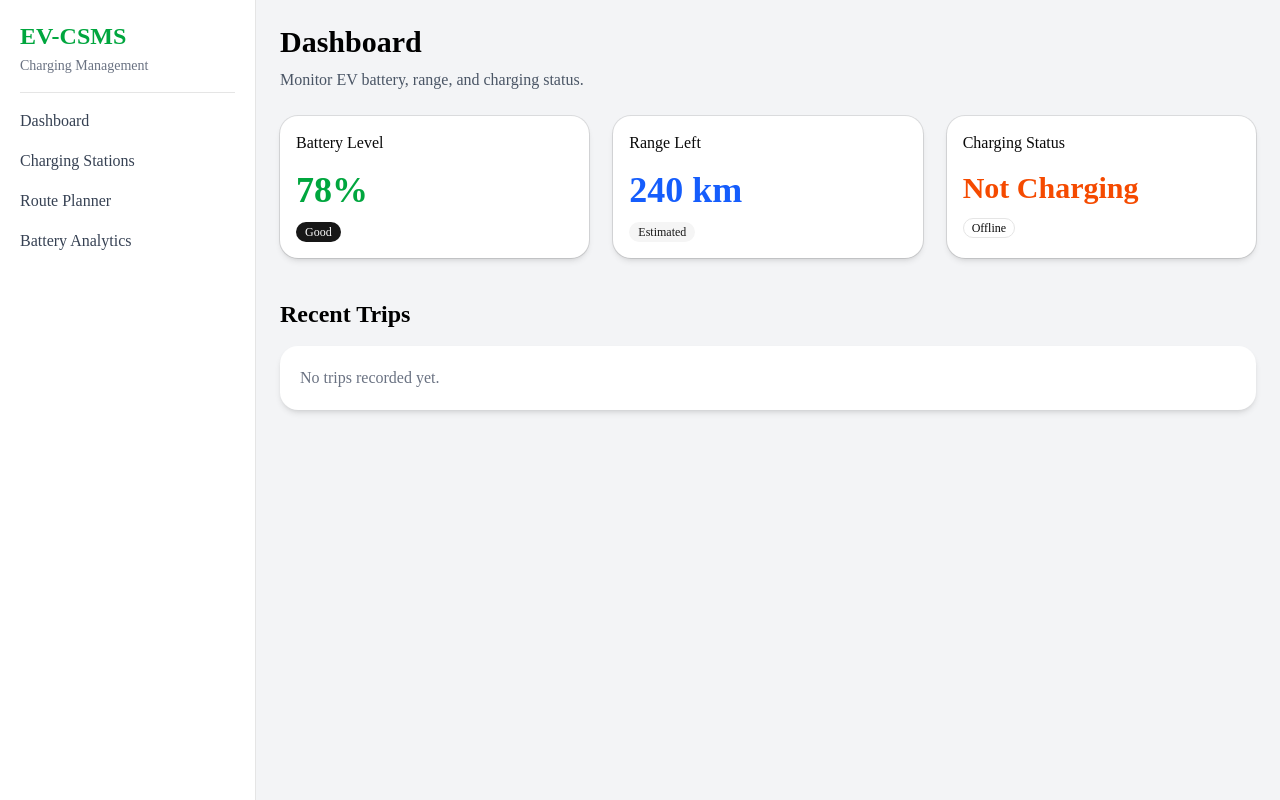
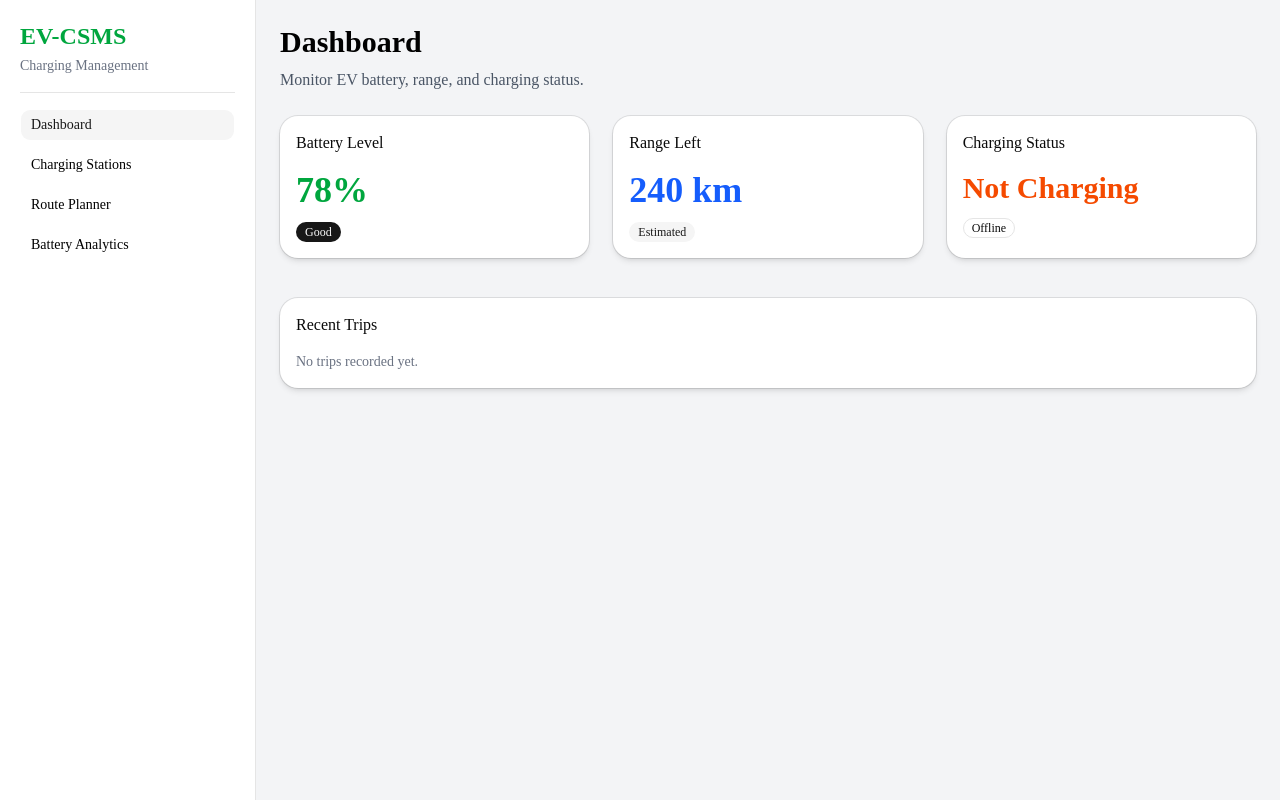
Before and after one commit to mohammedabdulalinabeel/ev-project, a Next.js app: page / in a window 1280 px wide. Built offline with nearby package versions, Linux system fonts and the light colour scheme.

Commit message:
feat: implement core dashboard, route planning, and station navigation UI components

```diff
--- a/src/app/layout.tsx
+++ b/src/app/layout.tsx
@@ -1,5 +1,8 @@
 import "./globals.css";
-import Sidebar from "../components/ui/Sidebar";
+import Sidebar, { SidebarNav } from "../components/ui/Sidebar";
+import { Sheet, SheetContent, SheetTrigger } from "@/components/ui/sheet";
+import { Button } from "@/components/ui/button";
+import { Menu } from "lucide-react";
 
 export const metadata = {
   title: "EV-CSMS",
@@ -14,9 +17,27 @@ export default function RootLayout({
   return (
     <html lang="en">
       <body className="bg-gray-100 text-black">
-        <div className="flex">
+        <div className="flex min-h-screen">
           <Sidebar />
-          <main className="flex-1 p-6">{children}</main>
+          <div className="flex-1 flex flex-col min-w-0">
+            {/* Mobile Header */}
+            <header className="md:hidden flex items-center p-4 bg-white border-b sticky top-0 z-50">
+              <Sheet>
+                <SheetTrigger asChild>
+                  <Button variant="ghost" size="icon" className="mr-2">
+                    <Menu className="h-5 w-5" />
+                    <span className="sr-only">Toggle navigation menu</span>
+                  </Button>
+                </SheetTrigger>
+                <SheetContent side="left" className="p-0 w-64 border-r fixed inset-y-0 z-50 bg-white">
+                  <SidebarNav />
+                </SheetContent>
+              </Sheet>
+              <h1 className="text-lg font-bold text-green-600">EV-CSMS</h1>
+            </header>
+
+            <main className="flex-1 p-6 overflow-x-hidden">{children}</main>
+          </div>
         </div>
       </body>
     </html>
--- a/src/app/page.tsx
+++ b/src/app/page.tsx
@@ -9,7 +9,7 @@ export default function Dashboard() {
         Monitor EV battery, range, and charging status.
       </p>
 
-      <div className="grid grid-cols-1 md:grid-cols-3 gap-6 mt-6">
+      <div className="grid grid-cols-1 sm:grid-cols-2 lg:grid-cols-3 gap-6 mt-6">
         <Card className="rounded-2xl shadow-md">
           <CardHeader>
             <CardTitle>Battery Level</CardTitle>
@@ -46,11 +46,14 @@ export default function Dashboard() {
       </div>
 
       <div className="mt-10">
-        <h3 className="text-2xl font-semibold">Recent Trips</h3>
-
-        <div className="mt-4 bg-white rounded-2xl shadow-md p-5">
-          <p className="text-gray-500">No trips recorded yet.</p>
-        </div>
+        <Card className="rounded-2xl shadow-md">
+          <CardHeader>
+            <CardTitle>Recent Trips</CardTitle>
+          </CardHeader>
+          <CardContent>
+            <p className="text-gray-500">No trips recorded yet.</p>
+          </CardContent>
+        </Card>
       </div>
     </div>
   );
--- a/src/app/route/page.tsx
+++ b/src/app/route/page.tsx
@@ -6,7 +6,8 @@ import dynamic from "next/dynamic";
 import { Input } from "@/components/ui/input";
 import { Button } from "@/components/ui/button";
 import { Card, CardContent, CardHeader, CardTitle } from "@/components/ui/card";
-import { MapPin } from "lucide-react";
+import { Alert, AlertDescription, AlertTitle } from "@/components/ui/alert";
+import { AlertCircle, MapPin } from "lucide-react";
 
 const RouteMap = dynamic(() => import("@/components/RouteMap"), { ssr: false });
 
@@ -216,7 +217,13 @@ export default function RoutePlannerPage() {
             <p>Estimated Range: <span className="font-semibold text-green-600">{remainingRange.toFixed(1)} km</span></p>
           </div>
 
-          {error && <p className="text-red-600">{error}</p>}
+          {error && (
+            <Alert variant="destructive">
+              <AlertCircle className="h-4 w-4" />
+              <AlertTitle>Error</AlertTitle>
+              <AlertDescription>{error}</AlertDescription>
+            </Alert>
+          )}
           {isLoading && <p className="text-blue-600">Finding route...</p>}
 
           {distanceKm && (
--- a/src/app/stations/page.tsx
+++ b/src/app/stations/page.tsx
@@ -12,6 +12,8 @@ import {
   TableRow,
 } from "@/components/ui/table";
 import { Card, CardContent, CardHeader, CardTitle } from "@/components/ui/card";
+import { Alert, AlertDescription, AlertTitle } from "@/components/ui/alert";
+import { AlertCircle } from "lucide-react";
 import dynamic from "next/dynamic";
 
 type Station = {
@@ -163,8 +165,14 @@ export default function StationsPage() {
               <b>Current Location:</b> {vehicleLat.toFixed(4)},{" "}
               {vehicleLon.toFixed(4)}
             </p>
+          ) : error ? (
+            <Alert variant="destructive">
+              <AlertCircle className="h-4 w-4" />
+              <AlertTitle>Error</AlertTitle>
+              <AlertDescription>{error}</AlertDescription>
+            </Alert>
           ) : (
-            <p className="text-red-600">{error || "Detecting location..."}</p>
+            <p className="text-gray-500">Detecting location...</p>
           )}
 
           {/* Battery input */}
--- a/src/components/ui/Sidebar.tsx
+++ b/src/components/ui/Sidebar.tsx
@@ -1,31 +1,47 @@
+"use client";
+
 import Link from "next/link";
+import { usePathname } from "next/navigation";
 import { Separator } from "@/components/ui/separator";
+import { Button } from "@/components/ui/button";
 
-export default function Sidebar() {
+const routes = [
+  { href: "/", label: "Dashboard" },
+  { href: "/stations", label: "Charging Stations" },
+  { href: "/route", label: "Route Planner" },
+  { href: "/battery", label: "Battery Analytics" },
+];
+
+export function SidebarNav() {
+  const pathname = usePathname();
+
   return (
-    <aside className="w-64 bg-white border-r min-h-screen p-5">
+    <div className="flex flex-col h-full bg-white p-5 overflow-y-auto">
       <h1 className="text-2xl font-bold text-green-600">EV-CSMS</h1>
       <p className="text-sm text-gray-500 mt-1">Charging Management</p>
 
       <Separator className="my-4" />
 
-      <nav className="flex flex-col gap-4 text-gray-700 font-medium">
-        <Link href="/" className="hover:text-green-600">
-          Dashboard
-        </Link>
+      <nav className="flex flex-col gap-2">
+        {routes.map((route) => (
+          <Button
+            key={route.href}
+            variant={pathname === route.href ? "secondary" : "ghost"}
+            className="justify-start"
+            asChild
+          >
+            <Link href={route.href}>{route.label}</Link>
+          </Button>
+        ))}
+      </nav>
+    </div>
+  );
+}
 
-        <Link href="/stations" className="hover:text-green-600">
-          Charging Stations
-        </Link>
-
-        <Link href="/route" className="hover:text-green-600">
-          Route Planner
-        </Link>
-
-        <Link href="/battery" className="hover:text-green-600">
-          Battery Analytics
-        </Link>
-      </nav>
+export default function Sidebar() {
+  return (
+    <aside className="w-64 border-r min-h-screen hidden md:block bg-white">
+      <SidebarNav />
     </aside>
   );
 }
```
